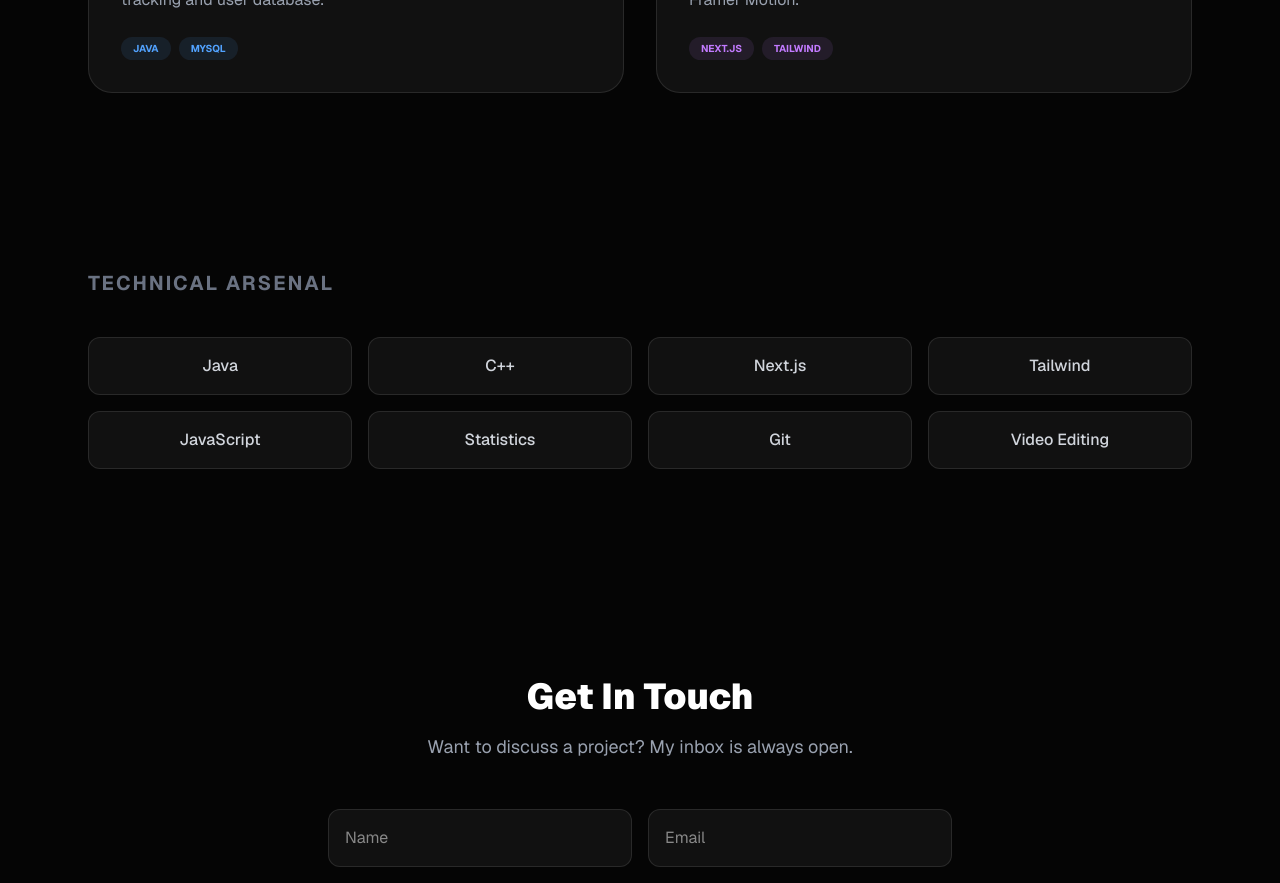
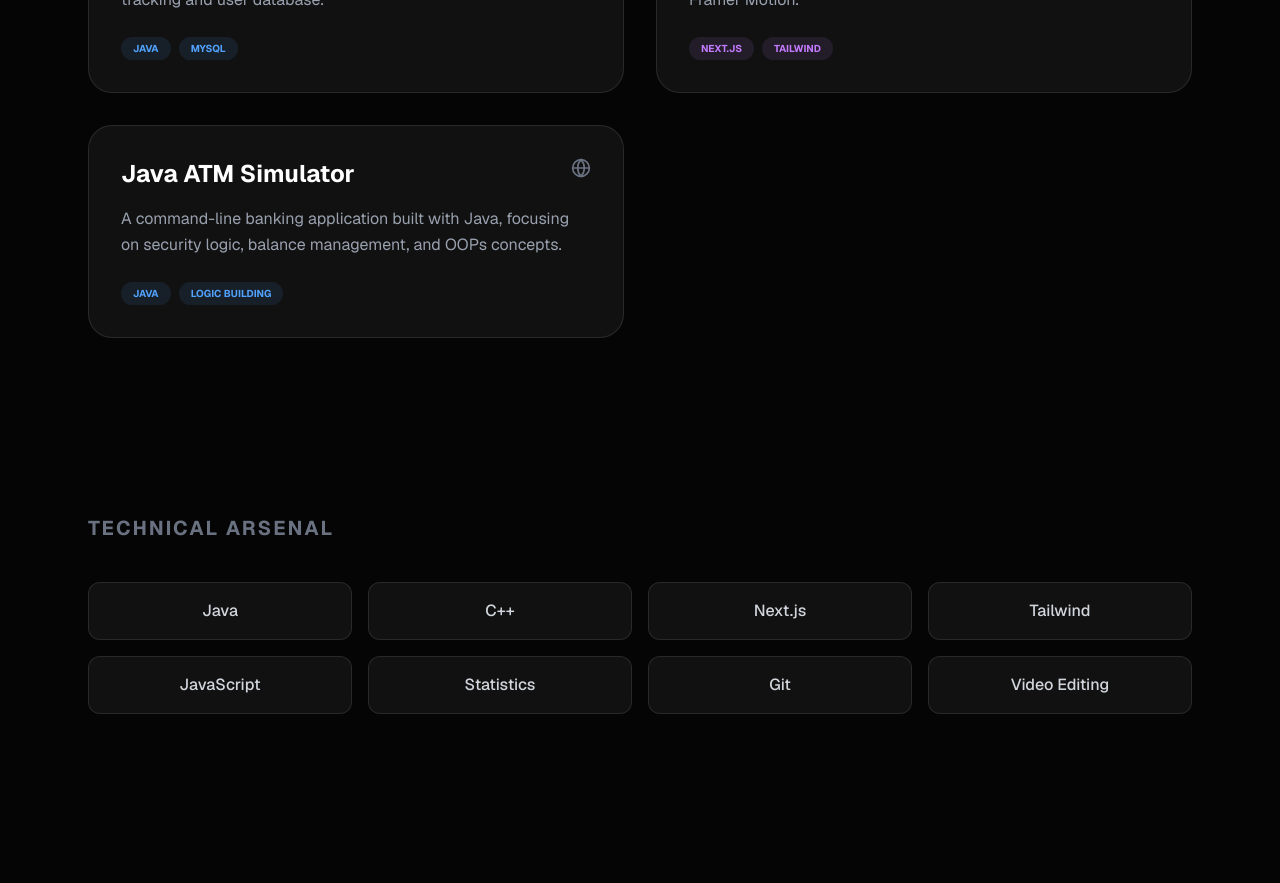
Before and after one commit to devpushpraj/portfolio, a Next.js app: page / in a window 1280 px wide. Shown: the part 1220-2103 px from the top of the page. Built offline with nearby package versions, Linux system fonts and the light colour scheme.

Commit message:
add project

```diff
--- a/app/page.tsx
+++ b/app/page.tsx
@@ -109,6 +109,22 @@ export default function Home() {
       </div>
     </a>
 
+      <a
+  href="https://github.com/devpushpraj/portfolio/blob/main/ATMSimulator.java"
+  target="_blank"
+  className="group p-8 bg-white/5 border border-white/10 rounded-3xl hover:border-blue-500/50 hover:bg-blue-500/5 transition-all text-left"
+>
+  <div className="flex justify-between items-start mb-4">
+    <h3 className="text-2xl font-bold text-white group-hover:text-blue-400 transition-colors">Java ATM Simulator</h3>
+    <Globe className="w-5 h-5 text-gray-500 group-hover:text-blue-400" />
+  </div>
+  <p className="text-gray-400 mb-6 leading-relaxed">A command-line banking application built with Java, focusing on security logic, balance management, and OOPs concepts.</p>
+  <div className="flex gap-2">
+    <span className="text-[10px] font-bold text-blue-400 bg-blue-400/10 px-3 py-1 rounded-full uppercase">Java</span>
+    <span className="text-[10px] font-bold text-blue-400 bg-blue-400/10 px-3 py-1 rounded-full uppercase">Logic Building</span>
+  </div>
+</a>
+
   </div>
 </section>
 
```
